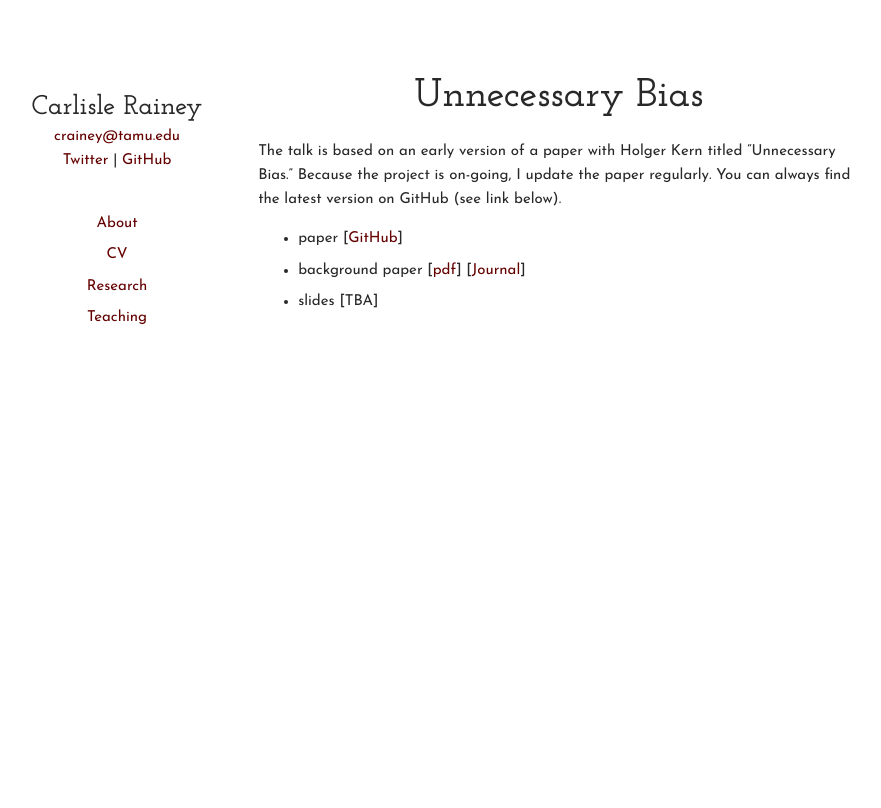
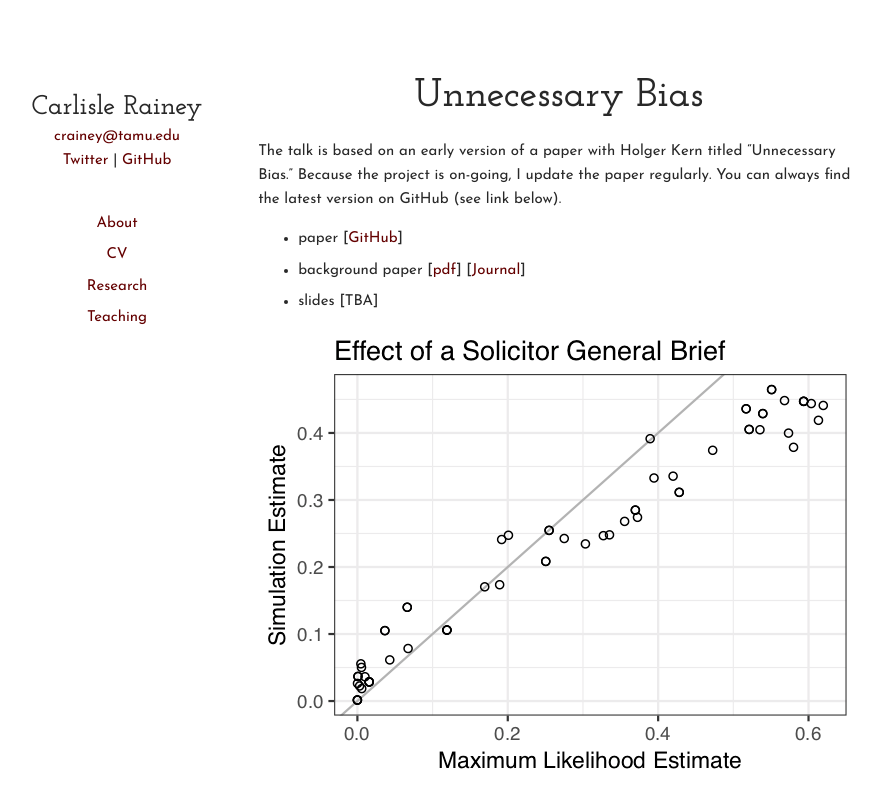
Before and after one commit to carlislerainey/carlislerainey.github.io, a Jekyll site: the page built from talk/index.md, in a window 1280 px wide. Shown: the top 808 px of the page, without its empty margins (204-1085 px from the left). Built offline with Jekyll 4.4.1, drawn with Linux system fonts in a browser that asks for light colours.

Commit message:
fix two issues on talk page

```diff
--- a/talk/index.md
+++ b/talk/index.md
@@ -10,4 +10,4 @@ The talk is based on an early version of a paper with Holger Kern titled "Unnece
 - background paper [[pdf](http://www.carlislerainey.com/papers/bias.pdf)]  [[Journal](https://www.cambridge.org/core/journals/political-analysis/article/transformationinduced-bias-unbiased-coefficients-do-not-imply-unbiased-quantities-of-interest/03D30CD9B8851C67717B8782D8BDC122/core-reader)]
 - slides [TBA]
 
-![](talk/ge-fd.png)
+![](ge-fd.png)
```
Also changed, not shown: other parts of talk/index.md (+1 -1 lines).
